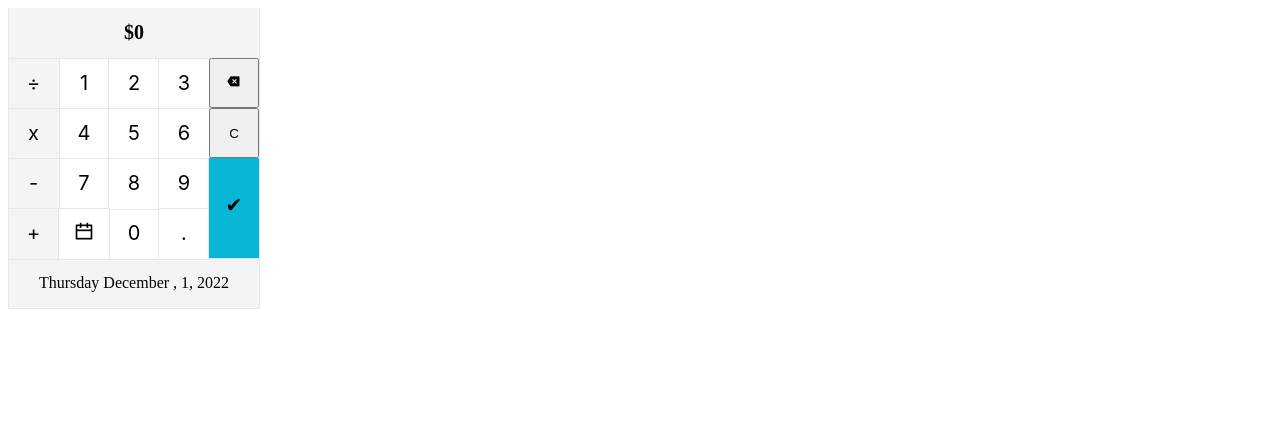
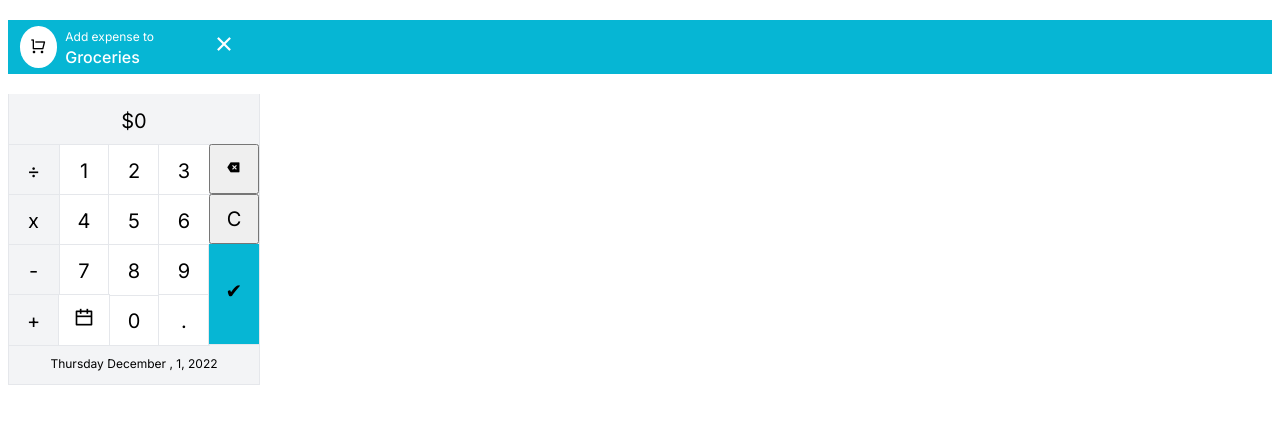
Before and after one commit to eliasmaq/javascript-calculator, a React (Create React App) app: page / in a window 1280 px wide. Shown: the top 424 px of the page. Built offline with nearby package versions, Linux system fonts and the light colour scheme.

Commit message:
add: Add styles and create the Header component

```diff
--- a/public/index.html
+++ b/public/index.html
@@ -12,11 +12,15 @@
     <link rel="apple-touch-icon" href="%PUBLIC_URL%/logo192.png" />
     <link rel="manifest" href="%PUBLIC_URL%/manifest.json" />
     <title>React App</title>
+    <link rel="preconnect" href="https://fonts.googleapis.com">
+    <link rel="preconnect" href="https://fonts.gstatic.com" crossorigin>
+    <link href="https://fonts.googleapis.com/css2?family=Inter:wght@300;400;500;600&family=Noto+Sans:wght@400;700&family=Oswald:wght@400;700&display=swap" rel="stylesheet">
     <script src="https://unpkg.com/ionicons@4.5.10-0/dist/ionicons.js"></script>
     <link href="https://cdn.jsdelivr.net/npm/remixicon@2.2.0/fonts/remixicon.css" rel="stylesheet">
   </head>
   <body>
     <noscript>You need to enable JavaScript to run this app.</noscript>
+    <!-- style="display: flex; justify-content: center;" para centrar la calculadora -->
     <div id="root"></div>
   </body>
 </html>
--- a/src/App.js
+++ b/src/App.js
@@ -6,6 +6,7 @@ import { ButtonOperator } from "./components/button-operator/button-operator";
 import { ButtonSubmit } from "./components/button-submit/button-submit";
 import DatePicker from "react-datepicker";
 import "react-datepicker/dist/react-datepicker.css";
+import { Header } from "./components/header/header";
 
 export default function App(){
   let total;
@@ -113,6 +114,10 @@ export default function App(){
 
   return(
     <>
+    <Header css = {css`
+
+    `}
+    ></Header>
       <form css = {css`
         display: inline-grid;
         grid-template-columns: repeat(5, 50px);
@@ -124,11 +129,14 @@ export default function App(){
         border-bottom: 1px solid #E5E7EB;
         border-left: 1px solid #E5E7EB;
         border-right: 0.5px solid #E5E7EB;
+		    font-family: 'Inter', sans-serif;
       `}>
         <h1  css = {css`
         font-size: 20px;
         text-align: center;
-        grid-area:1/2/1/5
+        grid-area:1/2/1/5;
+        line-height: 28px;
+        font-weight: 400;
       `}>${result}</h1>
         {createDigits().map((digit, index) =>(
           <Button key={index} x={digit[0]} y={digit[1]+1} OnChangeClick={handleClickChange}>{index}</Button>
@@ -158,15 +166,17 @@ export default function App(){
         border-top: 0.5px solid #E5E7EB;
         `}
         >
-        <DatePicker selected={startDate} onChange={(date) => setStartDate(date)} id="datepick" css={css`display: none;`}/>
+          <div css={css`width: 0;`}>
+        <DatePicker selected={startDate} onChange={(date) => setStartDate(date)} id="datepick" css={css`display: none; `}/>
+          </div>
         <label htmlFor="datepick"><i className="ri-calendar-line"></i></label>
       </div>
         <button key="del" onClick={(event) => deleteValue(event)} css={css`grid-area:2/5/2/6; padding-right: 16px; padding-left: 16px;`}><i className="ri-delete-back-2-fill"></i></button>
 
-        <button key="reset" onClick={reset} css={css`grid-area:3/5/3/6; padding-right: 18px; padding-left: 18px;`}>C</button>
+        <button key="reset" onClick={reset} css={css`grid-area:3/5/3/6; padding-right: 16px; padding-left: 16px; font-family: 'Inter', sans-serif; font-size: 20px; line-height: 28px;`}>C</button>
 
         <ButtonSubmit key="ok" OnChangeClick={handleClickChange} >{iconTogle()}</ButtonSubmit>
-        <p key="text" css={css`grid-area: 6 / 1 / 7 / 6;`}>{day + " " + month + " "+ "," + " " + date + "," + " " + year}</p>
+        <p key="text" css={css`grid-area: 6 / 1 / 7 / 6; font-size: 12px; line-height: 16px;`}>{day + " " + month + " "+ "," + " " + date + "," + " " + year}</p>
       </form>
     </>
   )
--- a/src/components/button-number/button-number.js
+++ b/src/components/button-number/button-number.js
@@ -22,6 +22,7 @@ export function Button({ children,x, y, OnChangeClick }){
       border-left: 1px solid #E5E7EB;
       border-right: 0.5px solid #E5E7EB;
       border-bottom: 1px solid #E5E7EB;
+      line-height: 28px;
       `}
     onClick={HandleClick}>
       <div
--- a/src/components/button-operator/button-operator.js
+++ b/src/components/button-operator/button-operator.js
@@ -21,6 +21,8 @@ export function ButtonOperator({ children, OnChangeClick, x, y }){
       border-top: 1px solid #E5E7EB;
       border-right: 1px solid #E5E7EB;
       border-bottom: 1px solid #E5E7EB;
+		  font-family: 'Inter', sans-serif;
+      line-height: 28px;
       `}
       onClick={HandleClick}>
       <div
--- a/src/components/button-submit/button-submit.js
+++ b/src/components/button-submit/button-submit.js
@@ -21,6 +21,7 @@ export function ButtonSubmit({ children, OnChangeClick }){
       border-bottom: 1px solid #E5E7EB;
       border-left: 1px solid #E5E7EB;
       border-right: 0.5px solid #E5E7EB;
+		  font-family: 'Inter', sans-serif;
       `}
       onClick={HandleClick} id="js-submit">
         <div
--- /dev/null
+++ b/src/components/header/header.js
@@ -0,0 +1,43 @@
+/** @jsxImportSource @emotion/react */
+import { css } from "@emotion/react";
+export function Header({children}) {
+  return (
+		<nav css = {css`display: flex;
+		margin-top: 20px;
+		margin-bottom: 20px;
+		align-items: center;
+		background-color: #06B6D4;
+		padding-bottom: 5px;
+    padding-top: 5px;
+		padding-left: 12px;
+		font-family: 'Inter', sans-serif;
+		`}>
+			<div css = {css `background-color: white;
+			padding-left: 10px;
+			padding-top: 11.25px;
+			padding-right: 11.25px;
+			padding-bottom: 10px;
+			border-radius: 50%;
+			margin-right: 8px;
+			`}>
+			<i class="ri-shopping-cart-line"></i>
+			</div>
+			<div css = {css`display: flex; flex-direction: column;`}>
+				<div>
+			<label css = {css`color: white; font-size: 12px; line-height: 16px; `}>Add expense to</label>
+				</div>
+				<div>
+			<label css = {css`color: white; font-size: 16px; line-height: 24px; font-weight: 500;`}>Groceries</label>
+				</div>
+			</div>
+			<div css = {css `
+				color: white;
+				margin-left: 57px;
+				font-size: 26px;
+			`}>
+				<i class="ri-close-line"></i>
+			</div>
+			{children}
+		</nav>
+	);
+}
```
